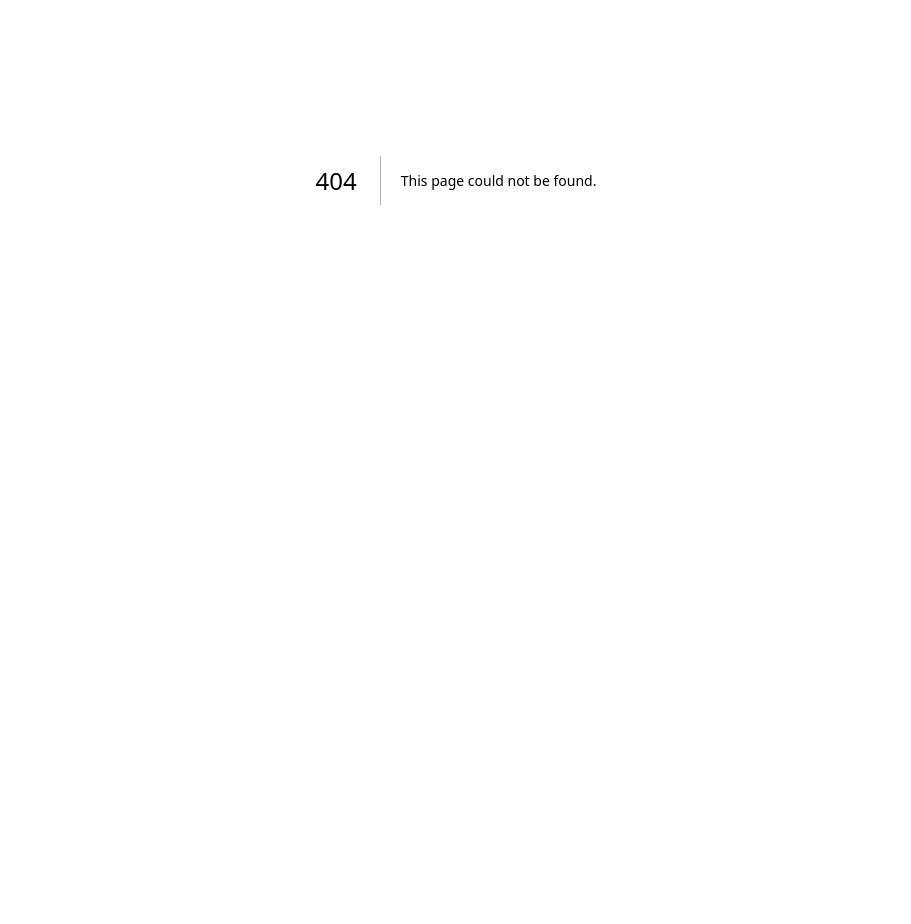
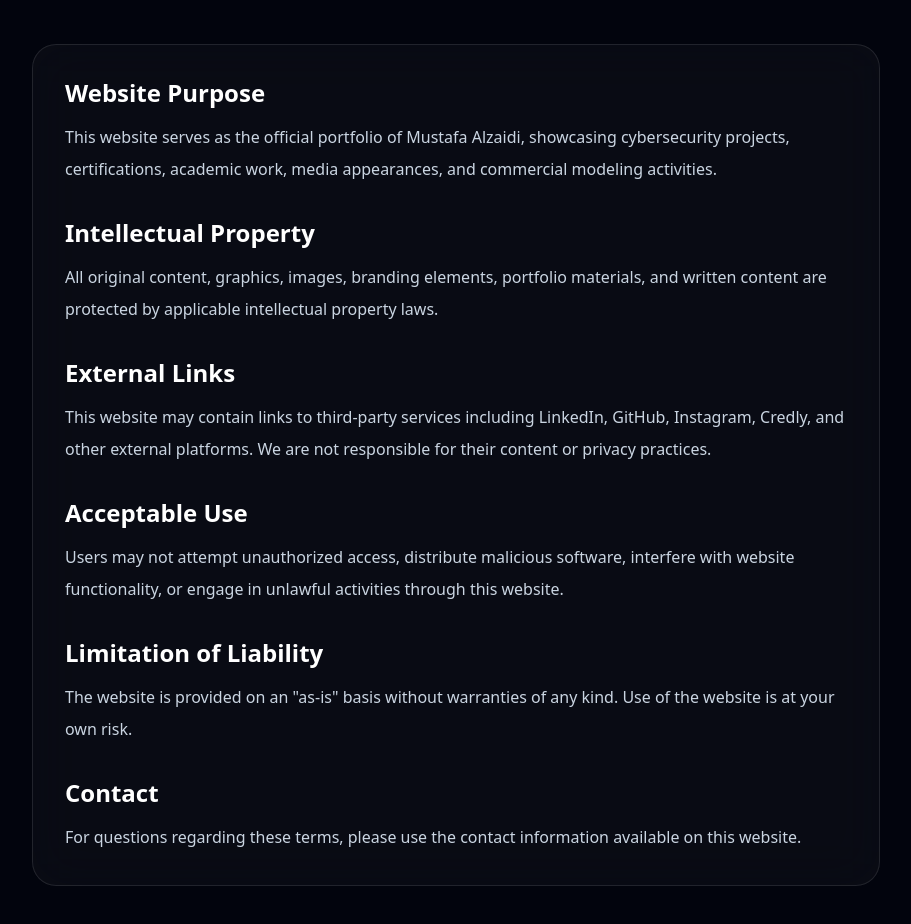
Before and after one commit to Reoiraqiman/mustafa-portfolio, a Next.js app: page /terms in a window 1280 px wide. Before the commit this address had no page. Shown: the part 220-1144 px from the top of the page, without its empty margins (184-1095 px from the left). Before the commit the page ends 800 px from the top, so only its background shows below. Built offline with nearby package versions, Linux system fonts and the light colour scheme.

Commit message:
Add Terms Page

```diff
--- /dev/null
+++ b/app/terms/page.tsx
@@ -0,0 +1,90 @@
+export default function TermsPage() {
+  return (
+    <main className="min-h-screen bg-[#02040d] text-white">
+      <div className="mx-auto max-w-4xl px-6 py-20">
+
+        <div className="mb-12">
+          <span className="rounded-full border border-cyan-400/20 bg-cyan-400/10 px-4 py-2 text-xs font-black uppercase tracking-[0.2em] text-cyan-300">
+            Legal
+          </span>
+
+          <h1 className="mt-6 text-5xl font-black tracking-tight">
+            Terms & Conditions
+          </h1>
+
+          <p className="mt-4 text-slate-400">
+            Last Updated: June 2026
+          </p>
+        </div>
+
+        <div className="space-y-8 rounded-3xl border border-white/10 bg-white/[0.03] p-8 backdrop-blur-xl">
+
+          <section>
+            <h2 className="mb-3 text-2xl font-bold">
+              Website Purpose
+            </h2>
+            <p className="leading-8 text-slate-300">
+              This website serves as the official portfolio of Mustafa Alzaidi,
+              showcasing cybersecurity projects, certifications, academic work,
+              media appearances, and commercial modeling activities.
+            </p>
+          </section>
+
+          <section>
+            <h2 className="mb-3 text-2xl font-bold">
+              Intellectual Property
+            </h2>
+            <p className="leading-8 text-slate-300">
+              All original content, graphics, images, branding elements,
+              portfolio materials, and written content are protected by
+              applicable intellectual property laws.
+            </p>
+          </section>
+
+          <section>
+            <h2 className="mb-3 text-2xl font-bold">
+              External Links
+            </h2>
+            <p className="leading-8 text-slate-300">
+              This website may contain links to third-party services including
+              LinkedIn, GitHub, Instagram, Credly, and other external platforms.
+              We are not responsible for their content or privacy practices.
+            </p>
+          </section>
+
+          <section>
+            <h2 className="mb-3 text-2xl font-bold">
+              Acceptable Use
+            </h2>
+            <p className="leading-8 text-slate-300">
+              Users may not attempt unauthorized access, distribute malicious
+              software, interfere with website functionality, or engage in
+              unlawful activities through this website.
+            </p>
+          </section>
+
+          <section>
+            <h2 className="mb-3 text-2xl font-bold">
+              Limitation of Liability
+            </h2>
+            <p className="leading-8 text-slate-300">
+              The website is provided on an "as-is" basis without warranties of
+              any kind. Use of the website is at your own risk.
+            </p>
+          </section>
+
+          <section>
+            <h2 className="mb-3 text-2xl font-bold">
+              Contact
+            </h2>
+            <p className="leading-8 text-slate-300">
+              For questions regarding these terms, please use the contact
+              information available on this website.
+            </p>
+          </section>
+
+        </div>
+      </div>
+    </main>
+  );
+}
```
